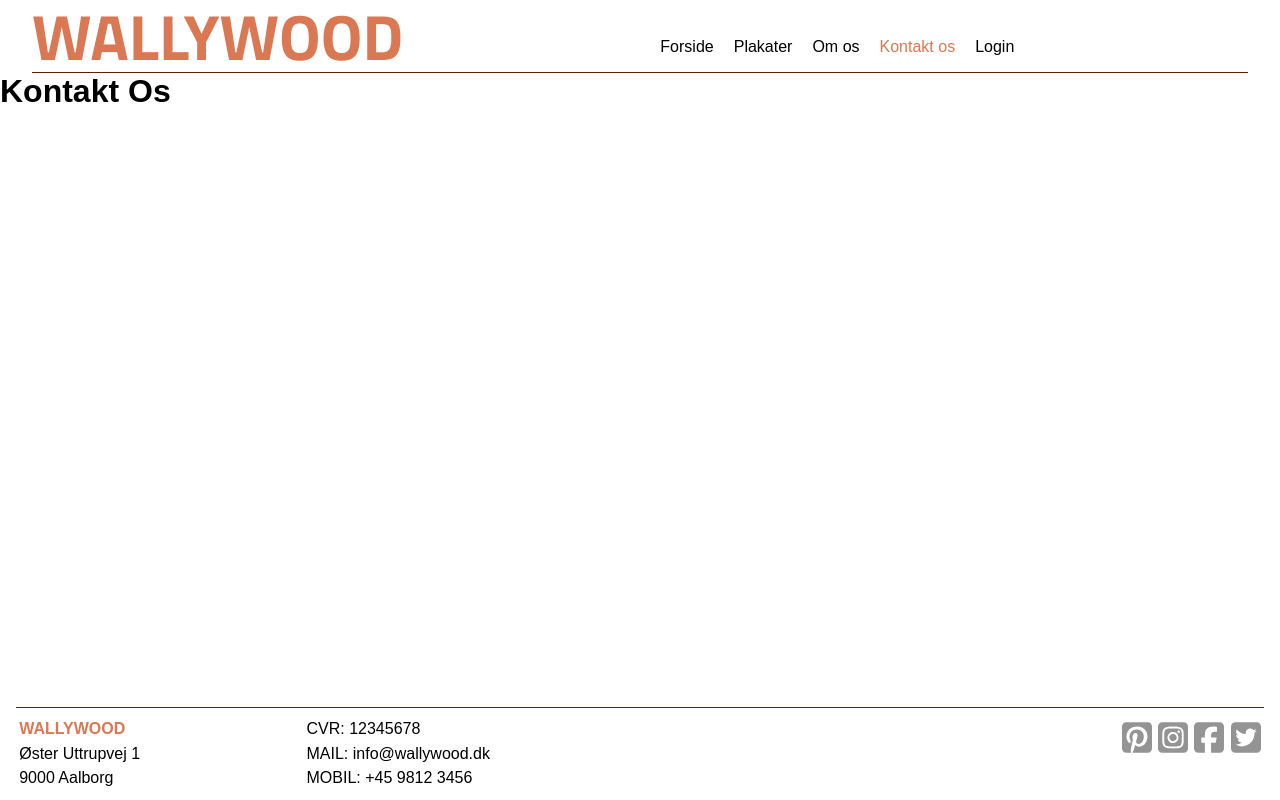
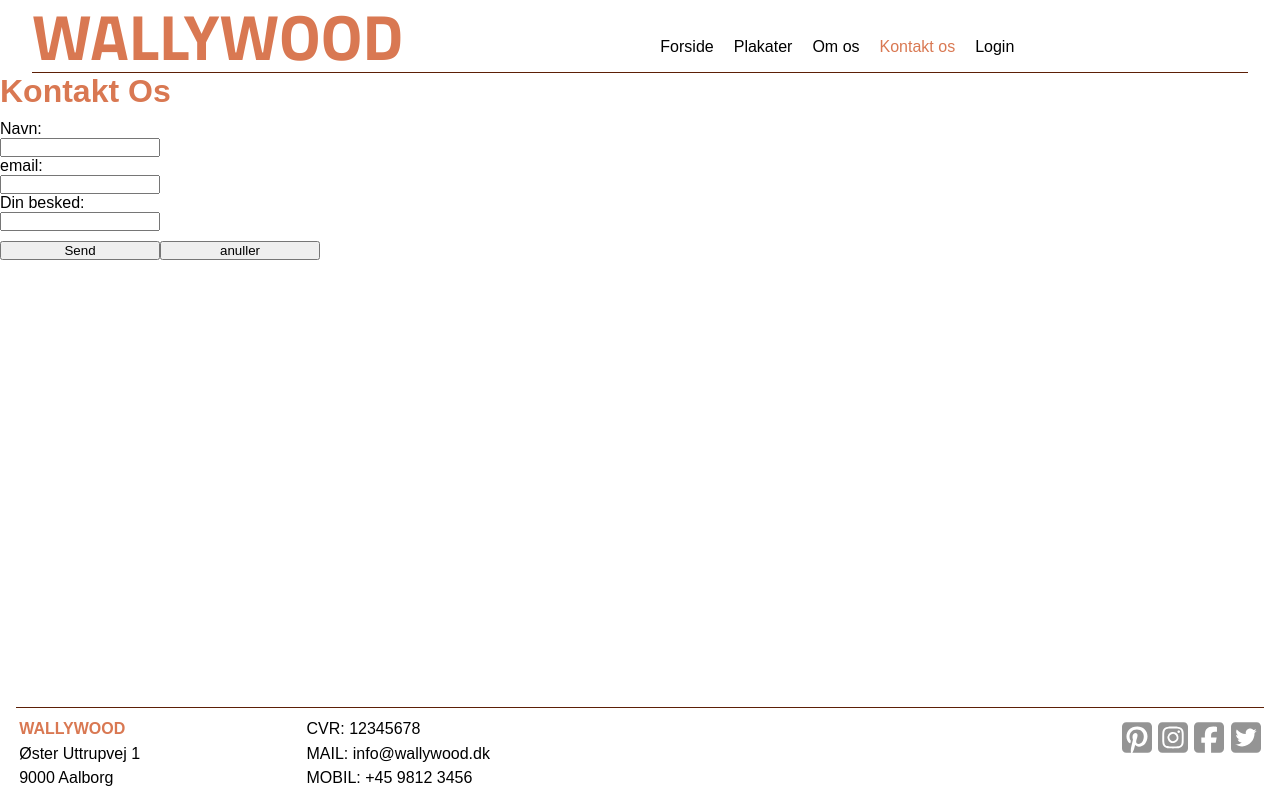
Before and after one commit to Team-Wallywood/Wallywood, a React (Vite) app: page /KontaktOsPage in a window 1280 px wide. Built offline with nearby package versions, Linux system fonts and the light colour scheme.

Commit message:
#18 page kontakt os
styled og added kontakt os page til pages

```diff
--- a/src/Pages/KontaktOsPage/KontaktOsPage.jsx
+++ b/src/Pages/KontaktOsPage/KontaktOsPage.jsx
@@ -1,7 +1,8 @@
+import { Kontaktos } from "../../Components/KontaktOs/KontaktOs"
 export const KontaktOsPage = () => {
     return (
         <div>
-        <h1>Kontakt Os</h1>
+        <Kontaktos/>
         </div>
     )
 }
```
